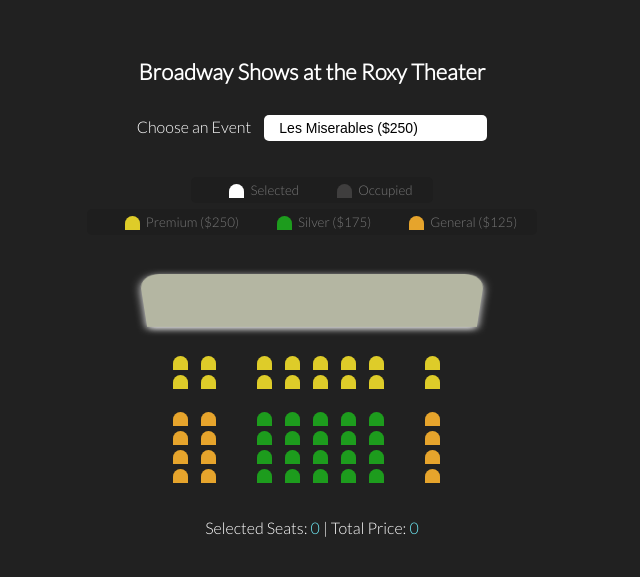
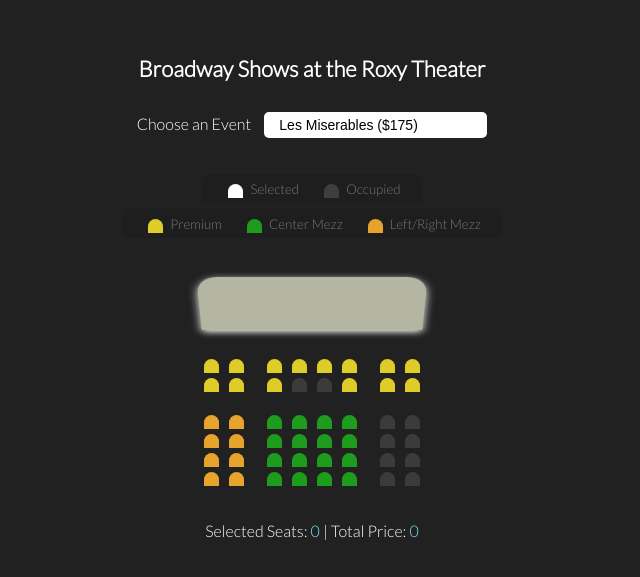
Before and after one commit to roxannebobby/js-seat-picker, a plain HTML site: page index.html in a window 1280 px wide. Shown: the part 117-694 px from the top of the page, without its empty margins (328-968 px from the left). Drawn offline with Linux system fonts and the light colour scheme.

Commit message:
upload working

```diff
--- a/index.html
+++ b/index.html
@@ -14,10 +14,10 @@
     <h1>Broadway Shows at the Roxy Theater</h1>
     <label for="broadway-show">Choose an Event</label>
     <select id="show">
-      <option value="250">Les Miserables ($250)</option>
-      <option value="175">The Greatest Showman ($175)</option>
-      <option value="100">Bye Bye Birdie ($100)</option>
-      <option value="350">Hamilton ($350)</option>
+      <option value="175">Les Miserables ($175)</option>
+      <option value="225">The Greatest Showman ($225)</option>
+      <option value="125">Bye Bye Birdie ($125)</option>
+      <option value="325">Hamilton ($325)</option>
     </select>
   </div>
 
@@ -35,136 +35,83 @@
   <ul class='showcase ticket-band'>
     <li>
       <div class="seat front"></div>
-      <small>Premium ($250)</small>
+      <small>Premium</small>
     </li>
     <li>
       <div class="seat center"></div>
-      <small>Silver ($175)</small>
+      <small>Center Mezz</small>
     </li>
     <li>
       <div class="seat ends"></div>
-      <small>General ($125)</small>
+      <small>Left/Right Mezz</small>
     </li>
   </ul>
-
 
 
   <div class="container">
     <div class="stage"></div>
 
-    <div class='row'>
-      <label for="seat" class='seat front'></label>
-      <input type='checkbox' id='seat' class='seat' value='250'>
-      <label for="seat" class='seat front'></label>
-      <input type='checkbox' id='seat' class='seat' value='250'>
-      <label for="seat" class='seat front'></label>
-      <input type='checkbox' id='seat' class='seat' value='250'>
-      <label for="seat" class='seat front'></label>
-      <input type='checkbox' id='seat' class='seat' value='250'>
-      <label for="seat" class='seat front'></label>
-      <input type='checkbox' id='seat' class='seat' value='250'>
-      <label for="seat" class='seat front'></label>
-      <input type='checkbox' id='seat' class='seat' value='250'>
-      <label for="seat" class='seat front'></label>
-      <input type='checkbox' id='seat' class='seat' value='250'>
-      <label for="seat" class='seat front'></label>
-      <input type='checkbox' id='seat' class='seat' value='250'>
+    <div class="row">
+      <div id="premium" class="seat front"></div>
+      <div id="premium" class="seat front"></div>
+      <div id="premium" class="seat front"></div>
+      <div id="premium" class="seat front"></div>
+      <div id="premium" class="seat front"></div>
+      <div id="premium" class="seat front"></div>
+      <div id="premium" class="seat front"></div>
+      <div id="premium" class="seat front"></div>
     </div>
-
-    <div class='row'>
-      <label for="seat" class='seat front'></label>
-      <input type='checkbox' id='seat' class='seat' value='250'>
-      <label for="seat" class='seat front'></label>
-      <input type='checkbox' id='seat' class='seat' value='250'>
-      <label for="seat" class='seat front'></label>
-      <input type='checkbox' id='seat' class='seat' value='250'>
-      <label for="seat" class='seat front'></label>
-      <input type='checkbox' id='seat' class='seat' value='250'>
-      <label for="seat" class='seat front'></label>
-      <input type='checkbox' id='seat' class='seat' value='250'>
-      <label for="seat" class='seat front'></label>
-      <input type='checkbox' id='seat' class='seat' value='250'>
-      <label for="seat" class='seat front'></label>
-      <input type='checkbox' id='seat' class='seat' value='250'>
-      <label for="seat" class='seat front'></label>
-      <input type='checkbox' id='seat' class='seat' value='250'>
+    <div class="row">
+      <div id="premium" class="seat front"></div>
+      <div id="premium" class="seat front"></div>
+      <div id="premium" class="seat front"></div>
+      <div id="premium" class="seat front occupied"></div>
+      <div id="premium" class="seat front occupied"></div>
+      <div id="premium" class="seat front"></div>
+      <div id="premium" class="seat front"></div>
+      <div id="premium" class="seat front"></div>
     </div>
-
-    <div class='row'>
-      <label for="seat" class='seat ends'></label>
-      <input type='checkbox' id='seat' class='seat' value='125'>
-      <label for="seat" class='seat ends'></label>
-      <input type='checkbox' id='seat' class='seat' value='125'>
-      <label for="seat" class='seat center'></label>
-      <input type='checkbox' id='seat' class='seat' value='175'>
-      <label for="seat" class='seat center'></label>
-      <input type='checkbox' id='seat' class='seat' value='175'>
-      <label for="seat" class='seat center'></label>
-      <input type='checkbox' id='seat' class='seat' value='175'>
-      <label for="seat" class='seat center'></label>
-      <input type='checkbox' id='seat' class='seat' value='175'>
-      <label for="seat" class='seat center'></label>
-      <input type='checkbox' id='seat' class='seat' value='125'>
-      <label for="seat" class='seat ends'></label>
-      <input type='checkbox' id='seat' class='seat' value='125'>
+    <div class="row">
+      <div id="general" class="seat ends"></div>
+      <div id="general" class="seat ends"></div>
+      <div id="silver" class="seat center"></div>
+      <div id="silver" class="seat center"></div>
+      <div id="silver" class="seat center"></div>
+      <div id="silver" class="seat center"></div>
+      <div id="general" class="seat ends occupied"></div>
+      <div id="general" class="seat ends occupied"></div>
     </div>
-
-    <div class='row'>
-      <label for="seat" class='seat ends'></label>
-      <input type='checkbox' id='seat' class='seat' value='125'>
-      <label for="seat" class='seat ends'></label>
-      <input type='checkbox' id='seat' class='seat' value='125'>
-      <label for="seat" class='seat center'></label>
-      <input type='checkbox' id='seat' class='seat' value='175'>
-      <label for="seat" class='seat center'></label>
-      <input type='checkbox' id='seat' class='seat' value='175'>
-      <label for="seat" class='seat center'></label>
-      <input type='checkbox' id='seat' class='seat' value='175'>
-      <label for="seat" class='seat center'></label>
-      <input type='checkbox' id='seat' class='seat' value='175'>
-      <label for="seat" class='seat center'></label>
-      <input type='checkbox' id='seat' class='seat' value='125'>
-      <label for="seat" class='seat ends'></label>
-      <input type='checkbox' id='seat' class='seat' value='125'>
+    <div class="row">
+      <div id="general" class="seat ends"></div>
+      <div id="general" class="seat ends"></div>
+      <div id="silver" class="seat center"></div>
+      <div id="silver" class="seat center"></div>
+      <div id="silver" class="seat center"></div>
+      <div id="silver" class="seat center"></div>
+      <div id="general" class="seat ends occupied"></div>
+      <div id="general" class="seat ends occupied"></div>
     </div>
-    <div class='row'>
-      <label for="seat" class='seat ends'></label>
-      <input type='checkbox' id='seat' class='seat' value='125'>
-      <label for="seat" class='seat ends'></label>
-      <input type='checkbox' id='seat' class='seat' value='125'>
-      <label for="seat" class='seat center'></label>
-      <input type='checkbox' id='seat' class='seat' value='175'>
-      <label for="seat" class='seat center'></label>
-      <input type='checkbox' id='seat' class='seat' value='175'>
-      <label for="seat" class='seat center'></label>
-      <input type='checkbox' id='seat' class='seat' value='175'>
-      <label for="seat" class='seat center'></label>
-      <input type='checkbox' id='seat' class='seat' value='175'>
-      <label for="seat" class='seat center'></label>
-      <input type='checkbox' id='seat' class='seat' value='125'>
-      <label for="seat" class='seat ends'></label>
-      <input type='checkbox' id='seat' class='seat' value='125'>
+    <div class="row">
+      <div id="general" class="seat ends"></div>
+      <div id="general" class="seat ends"></div>
+      <div id="silver" class="seat center"></div>
+      <div id="silver" class="seat center"></div>
+      <div id="silver" class="seat center"></div>
+      <div id="silver" class="seat center"></div>
+      <div id="general" class="seat ends occupied"></div>
+      <div id="general" class="seat ends occupied"></div>
     </div>
-    <div class='row'>
-      <label for="seat" class='seat ends'></label>
-      <input type='checkbox' id='seat' class='seat' value='125'>
-      <label for="seat" class='seat ends'></label>
-      <input type='checkbox' id='seat' class='seat' value='125'>
-      <label for="seat" class='seat center'></label>
-      <input type='checkbox' id='seat' class='seat' value='175'>
-      <label for="seat" class='seat center'></label>
-      <input type='checkbox' id='seat' class='seat' value='175'>
-      <label for="seat" class='seat center'></label>
-      <input type='checkbox' id='seat' class='seat' value='175'>
-      <label for="seat" class='seat center'></label>
-      <input type='checkbox' id='seat' class='seat' value='175'>
-      <label for="seat" class='seat center'></label>
-      <input type='checkbox' id='seat' class='seat' value='125'>
-      <label for="seat" class='seat ends'></label>
-      <input type='checkbox' id='seat' class='seat' value='125'>
+    <div class="row">
+      <div id="general" class="seat ends"></div>
+      <div id="general" class="seat ends"></div>
+      <div id="silver" class="seat center"></div>
+      <div id="silver" class="seat center"></div>
+      <div id="silver" class="seat center"></div>
+      <div id="silver" class="seat center"></div>
+      <div id="general" class="seat ends occupied"></div>
+      <div id="general" class="seat ends occupied"></div>
     </div>
   </div>
-
 
 
   </div>
--- a/script.js
+++ b/script.js
@@ -8,13 +8,13 @@ populateUI();
 
 let ticketPrice = +showSelect.value;
 
-// save selected show index and price
+// Save selected show index and price
 function setShowData(showIndex, showPrice) {
 	localStorage.setItem('selectedShowIndex', showIndex);
 	localStorage.setItem('selectedShowPrice', showPrice);
 }
 
-// update selected counts
+// Update total and count
 function updateSelectedCount() {
 	const selectedSeats = document.querySelectorAll('.row .seat.selected');
 
@@ -26,9 +26,11 @@ function updateSelectedCount() {
 
 	count.innerText = selectedSeatsCount;
 	total.innerText = selectedSeatsCount * ticketPrice;
+
+	setshowData(showSelect.selectedIndex, showSelect.value);
 }
 
-// get data from localStorage and populate UI
+// Get data from localstorage and populate UI
 function populateUI() {
 	const selectedSeats = JSON.parse(localStorage.getItem('selectedSeats'));
 
@@ -39,8 +41,10 @@ function populateUI() {
 			}
 		});
 	}
+
 	const selectedShowIndex = localStorage.getItem('selectedShowIndex');
-	if (selectedShowIndex !== null && selectedShowIndex > -1) {
+
+	if (selectedShowIndex !== null) {
 		showSelect.selectedIndex = selectedShowIndex;
 	}
 }
@@ -48,21 +52,21 @@ function populateUI() {
 // show select event
 showSelect.addEventListener('change', (e) => {
 	ticketPrice = +e.target.value;
-	console.log(e.target.selectedIndex);
 	setShowData(e.target.selectedIndex, e.target.value);
 	updateSelectedCount();
 });
 
-// seat click event
+// Seat click event
 container.addEventListener('click', (e) => {
 	if (
 		e.target.classList.contains('seat') &&
 		!e.target.classList.contains('occupied')
 	) {
 		e.target.classList.toggle('selected');
+
 		updateSelectedCount();
 	}
 });
 
-// initial count and total set
+// Initial count and total set
 updateSelectedCount();
--- a/style.css
+++ b/style.css
@@ -49,21 +49,9 @@ h1 {
   border-top-left-radius: 10px;
   border-top-right-radius: 10px;
 	list-style: none;
-	margin: 1px 4px 0 0;
+	margin: 5px 5px 0 5px;
 }
 
-input.seat {
-	visibility: hidden;
-	}
-
-label.seat {
-	height: 14px;
-  width: 15px;
-  border-top-left-radius: 10px;
-  border-top-right-radius: 10px;
-	margin-left: -10px;
-	margin-top: 5px;
-}
 
 .seat.selected {
   background-color: #ffffff;
@@ -89,19 +77,6 @@ label.seat {
 .ends {
 	background-color: rgb(252, 179, 45);
 	opacity: .9
-}
-
-
-div.row:nth-child(3) {
-	margin-bottom: 18px;
-}
-
-.seat:nth-of-type(2) {
-	margin-right: 18px;
-}
-
-.seat:nth-last-of-type(1) {
-	margin-left: 18px;
 }
 
 .seat:not(.occupied):hover {
@@ -141,7 +116,18 @@ div.row:nth-child(3) {
 
 .row {
 	display: flex;
-	margin-left: 40px;
+}
+
+div.row:nth-child(3) {
+	margin-bottom: 18px;
+}
+
+.seat:nth-of-type(2) {
+	margin-right: 18px;
+}
+
+.seat:nth-last-of-type(2) {
+	margin-left: 18px;
 }
 
 p.text {
@@ -163,3 +149,12 @@ p.text span {
 	border-top-right-radius: 20px;
 
 }
+
+.screen {
+  background-color: #fff;
+  height: 70px;
+  width: 100%;
+  margin: 15px 0;
+  transform: rotateX(-45deg);
+  box-shadow: 0 3px 10px rgba(255, 255, 255, 0.7);
+}
```
